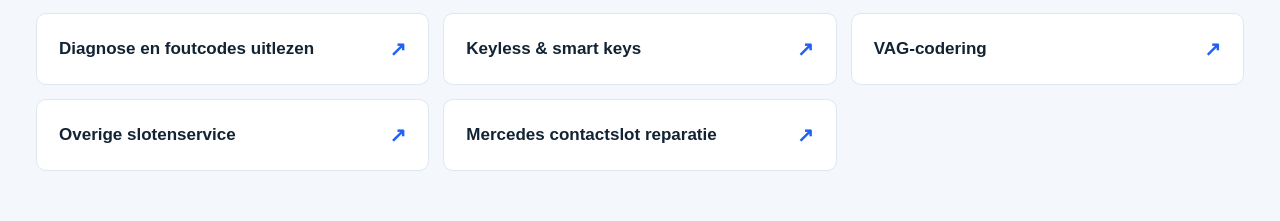
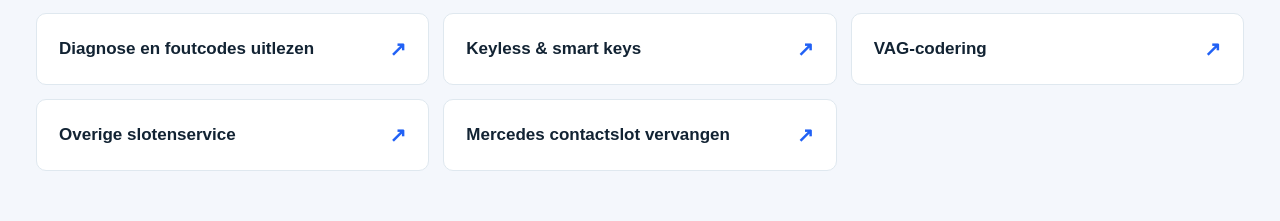
Before and after one commit to AutosleutelRivierenland/autosleutel-rivierenland-website, a Next.js app: page /diensten/autosleutel-bijmaken in a window 1280 px wide. Shown: the part 3090-3311 px from the top of the page. Built offline with nearby package versions, Linux system fonts and the light colour scheme.

Commit message:
Standardize Mercedes contactslot vervangen in all service lists (#58)
* Use consistent Mercedes contactslot vervangen label

* Use consistent Mercedes contactslot vervangen label

* Use consistent Mercedes contactslot vervangen label

* Use consistent Mercedes contactslot vervangen label

```diff
--- a/app/diensten/[slug]/page.tsx
+++ b/app/diensten/[slug]/page.tsx
@@ -46,7 +46,7 @@
     ["/diensten/keyless-smartkey","Keyless & smart keys"],
     ["/diensten/vag-coderen","VAG-codering"],
     ["/diensten/overige-slotenservice","Overige slotenservice"],
-    ["/mercedes-contactslot","Mercedes contactslot reparatie"],
+    ["/mercedes-contactslot","Mercedes contactslot vervangen"],
   ].filter(([href])=>href!==`/diensten/${service.slug}`).map(([href,label])=><Link href={href} key={href}>{label}<span aria-hidden="true">↗</span></Link>)}</div></div></section>
   <section className="section service-info"><div className="container info-grid"><div><label>BEZOEKADRES</label><h2>Uitsluitend <em>op afspraak.</em></h2></div><div><p>Latensteinse Rondweg 2-109, Tiel. Bel of WhatsApp altijd vooraf om een afspraak te maken. Langskomen zonder afspraak is niet mogelijk.</p><a className="service-link" href="/#contact">Contact opnemen voor een afspraak →</a></div></div></section>
 
--- a/app/mercedes-contactslot/page.tsx
+++ b/app/mercedes-contactslot/page.tsx
@@ -51,6 +51,6 @@
 ["/diensten/keyless-smartkey","Keyless & smart keys"],
 ["/diensten/vag-coderen","VAG-codering"],
 ["/diensten/overige-slotenservice","Overige slotenservice"],
-["/mercedes-contactslot","Mercedes contactslot reparatie"],
+["/mercedes-contactslot","Mercedes contactslot vervangen"],
 ].map(([href,label])=><a href={href} key={href}>{label}<span aria-hidden="true">↗</span></a>)}</div></div></section>
 </main>}
--- a/app/regio/[slug]/page.tsx
+++ b/app/regio/[slug]/page.tsx
@@ -451,7 +451,7 @@
 ["/diensten/keyless-smartkey","Keyless & smart keys"],
 ["/diensten/vag-coderen","VAG-codering"],
 ["/diensten/overige-slotenservice","Overige slotenservice"],
-["/mercedes-contactslot","Mercedes contactslot reparatie"],
+["/mercedes-contactslot","Mercedes contactslot vervangen"],
 ].map(([href,label])=><a href={href} key={href}>{label}<span aria-hidden="true">↗</span></a>)}</div></div></section>
     </main>
   );
--- a/app/tiel/page.tsx
+++ b/app/tiel/page.tsx
@@ -46,6 +46,6 @@
 ["/diensten/keyless-smartkey","Keyless & smart keys"],
 ["/diensten/vag-coderen","VAG-codering"],
 ["/diensten/overige-slotenservice","Overige slotenservice"],
-["/mercedes-contactslot","Mercedes contactslot reparatie"],
+["/mercedes-contactslot","Mercedes contactslot vervangen"],
 ].map(([href,label])=><a href={href} key={href}>{label}<span aria-hidden="true">↗</span></a>)}</div></div></section>
 </main>}
```
